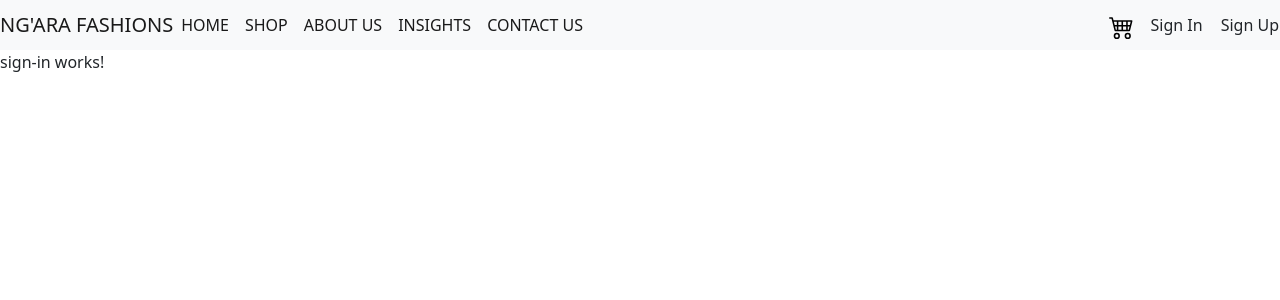
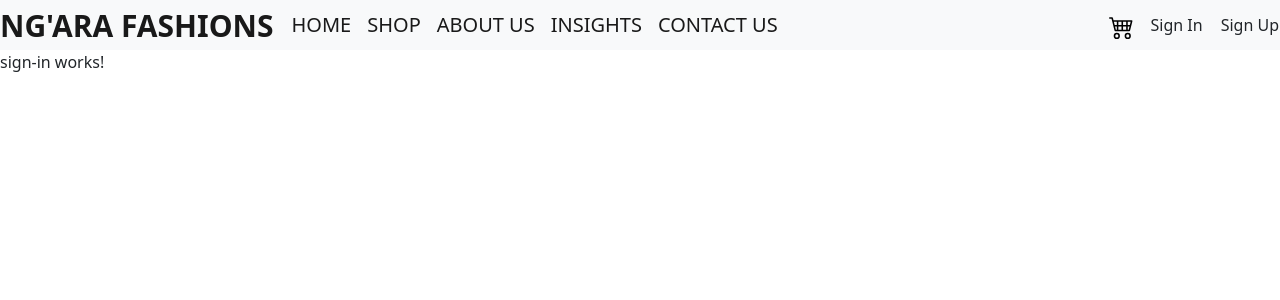
Before and after one commit to Carol254/kuiFashions, an Angular app: page /dashboard/home/sign-in in a window 1280 px wide. Shown: the top 300 px of the page. Built offline with nearby package versions, Linux system fonts and the light colour scheme.

Commit message:
changes to header

```diff
--- a/src/app/dashboard/header/header.component.css
+++ b/src/app/dashboard/header/header.component.css
@@ -12,3 +12,11 @@
     cursor: pointer;
 
 }
+.nav-item{
+    font-size: 20px;
+}
+.navbar-brand{
+    font-size: 30px;
+    font-weight: bolder;
+    padding-right: 10px;
+}
```
